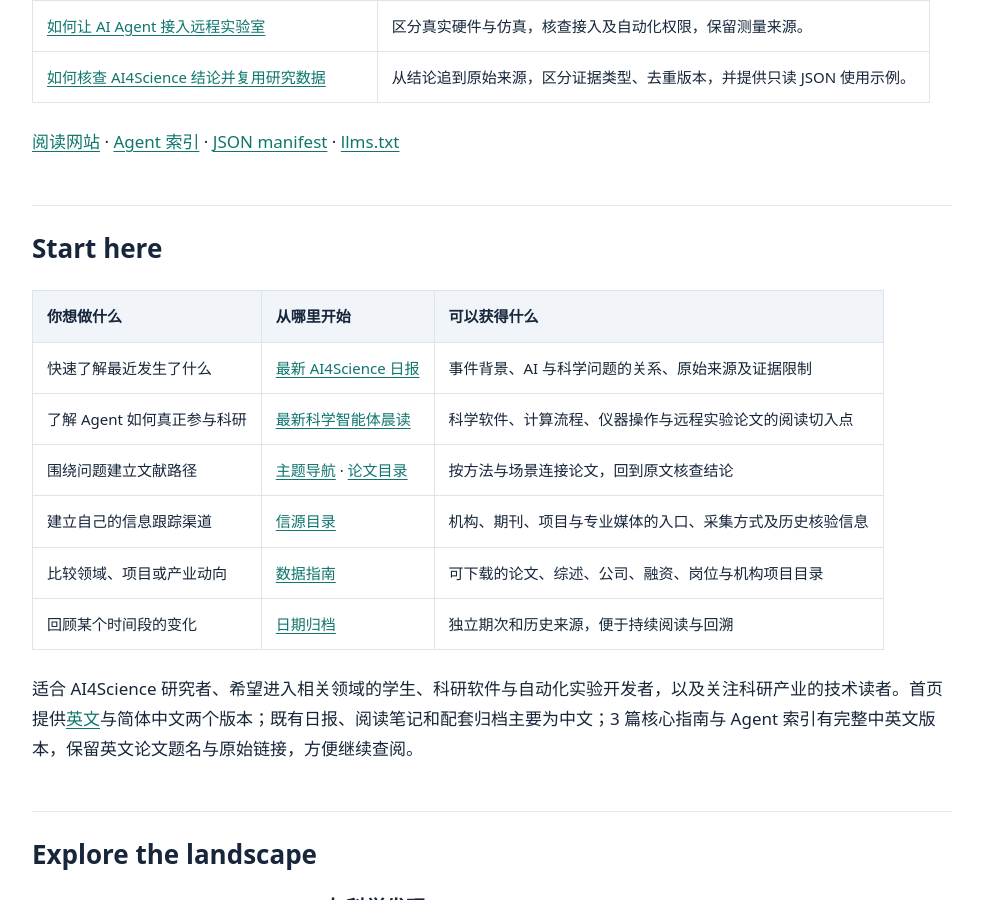
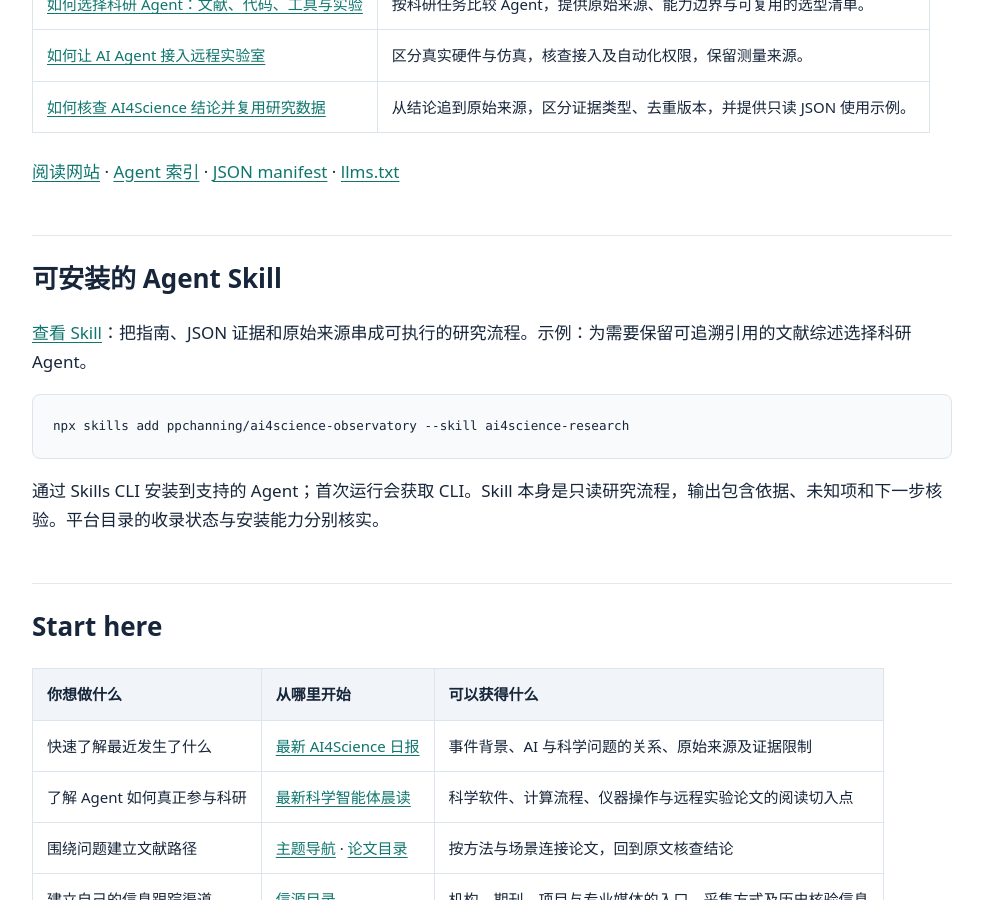
Before and after one commit to ppchanning/ai4science-observatory, a Jekyll site: the page built from README.zh-CN.md, in a window 1280 px wide and 900 px high, scrolled down 1808 px. Shown: the whole window, without its empty margins (111-1094 px from the left). Built offline with Jekyll 4.4.1, drawn with Linux system fonts in a browser that asks for light colours; our own code applies the rules of GitHub Pages for plain Markdown files; some of the changed text lies outside the part shown.

Commit message:
Add installable research skill and documentation indexing configuration

````diff
--- a/README.zh-CN.md
+++ b/README.zh-CN.md
@@ -24,7 +24,7 @@
 ## Updates
 
 <!-- updates-daily:start -->
-- **2026-10-12** — 新增 [3 篇中英双语核心指南](guides/scientific-agent-selection.zh-CN.md)、[1 个 Agent 索引](agent-index.zh-CN.md)与 [Pages 阅读站](https://ppchanning.github.io/ai4science-observatory/index.zh-CN.html)；提供来源与 JSON 入口。
+- **2026-10-12** — 新增 [3 篇中英双语核心指南](guides/scientific-agent-selection.zh-CN.md)、[1 个 Agent 索引](agent-index.zh-CN.md)与 [Pages 阅读站](https://ppchanning.github.io/ai4science-observatory/index.zh-CN.html)；增加 [1 个可安装 Skill](skills/ai4science-research/SKILL.md)与 Context7 索引配置。
 - **2026-10-11** — 新增[14 条新闻](digests/ai4science/2026/2026-10-11.md)与[5 篇科学智能体论文](digests/scientific-computer-use/2026/2026-10-11.md)，共 2 期；1 条旧新闻再次出现。新增 1 个信源，修订 1 个信源及 2 项目录记录（涉及 2 份 CSV）。数学验证与仪器工作流。
 - **2026-10-10** — [11 条新闻](digests/ai4science/2026/2026-10-10.md) · [5 篇科研 Agent 资料](digests/scientific-computer-use/2026/2026-10-10.md) — 作物育种与科学发现。 补齐[3 条已归档新闻的目录](digests/ai4science/2026/2026-09-27.md)，修正 182 条归档引用、清理 4 期资料；无新增独立资料或补录期数。
 - **2026-10-09** — [9 条新闻](digests/ai4science/2026/2026-10-09.md) · [5 篇科研 Agent 资料](digests/scientific-computer-use/2026/2026-10-09.md) — 气候模型与望远镜。
@@ -51,6 +51,16 @@
 | [如何核查 AI4Science 结论并复用研究数据](guides/evidence-and-data-reuse.zh-CN.md) | 从结论追到原始来源，区分证据类型、去重版本，并提供只读 JSON 使用示例。 |
 
 [阅读网站](https://ppchanning.github.io/ai4science-observatory/index.zh-CN.html) · [Agent 索引](agent-index.zh-CN.md) · [JSON manifest](agent-index.json) · [llms.txt](llms.txt)
+
+## 可安装的 Agent Skill
+
+[查看 Skill](skills/ai4science-research/SKILL.md)：把指南、JSON 证据和原始来源串成可执行的研究流程。示例：为需要保留可追溯引用的文献综述选择科研 Agent。
+
+```sh
+npx skills add ppchanning/ai4science-observatory --skill ai4science-research
+```
+
+通过 Skills CLI 安装到支持的 Agent；首次运行会获取 CLI。Skill 本身是只读研究流程，输出包含依据、未知项和下一步核验。平台目录的收录状态与安装能力分别核实。
 
 ## Start here
 
--- a/_config.yml
+++ b/_config.yml
@@ -7,7 +7,7 @@
 lang: "en"
 markdown: "kramdown"
 kramdown: {"input": "GFM"}
-exclude: ["AGENTS.md", "templates", ".github"]
+exclude: ["AGENTS.md", "templates", ".github", "skills", "context7.json"]
 plugins: []
 # Keep clean Markdown sources separate from the explicit HTML wrappers.
 optional_front_matter:
--- a/llms.txt
+++ b/llms.txt
@@ -34,3 +34,7 @@
 - [Editorial policy](https://ppchanning.github.io/ai4science-observatory/docs/editorial-policy.md): AI-assisted curation, primary sources, limitations and no independent replication
 - [License](https://ppchanning.github.io/ai4science-observatory/LICENSE): CC BY 4.0 for original commentary and compilation; third-party rights retained
 - [Repository](https://github.com/ppchanning/ai4science-observatory): dated archive and contribution process
+
+## Installable skill
+
+- [ai4science-research](https://raw.githubusercontent.com/ppchanning/ai4science-observatory/main/skills/ai4science-research/SKILL.md): task routing, primary-source checks and conditional recommendations; install with `npx skills add ppchanning/ai4science-observatory --skill ai4science-research`
````
Also changed, not shown: CHANGELOG.zh-CN.md (+1 -1 lines), agent-index.json (+14 -1 lines), agent-index.md (+10 -0 lines), agent-index.zh-CN.md (+10 -0 lines), context7.json (added, +28 -0 lines), skills/ai4science-research/SKILL.md (added, +59 -0 lines), CHANGELOG.md, README.md.
